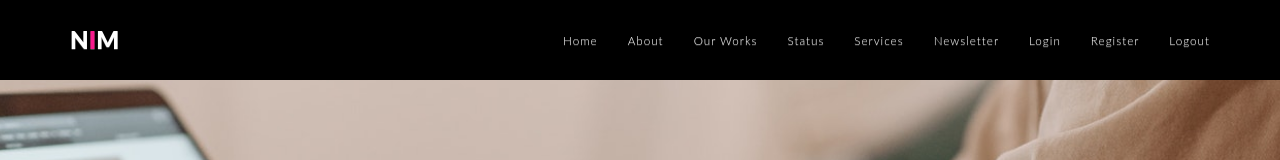
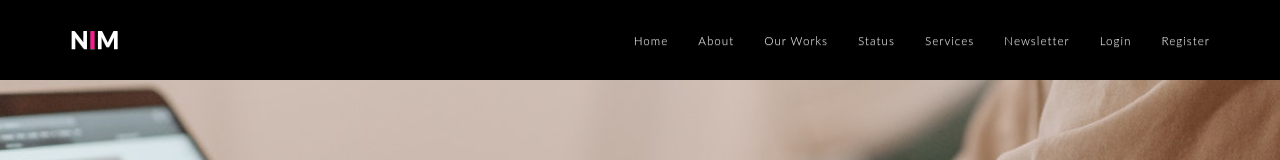
Before and after one commit to MiroslavIvanovCommits/marketplace-website, a React (Create React App) app: page / in a window 1280 px wide. Shown: the top 160 px of the page. Built offline with nearby package versions, Linux system fonts and the light colour scheme.

Commit message:
Split navbar for users and guests

```diff
--- a/src/components/Header/Header.js
+++ b/src/components/Header/Header.js
@@ -1,6 +1,20 @@
 import { Link } from "react-router-dom";
+import { useContext } from "react";
+import { AuthContext } from "../../contexts/AuthContext.js";
 
 const Header = () => {
+  const { user } = useContext(AuthContext);
+
+  let guestNavigation = (
+    <>
+      <li><Link to="/login" className="button">Login</Link></li>
+      <li><Link to="/register" className="button">Register</Link></li>
+    </>
+  );
+  let userNavigation = (
+      <li><Link to="/logout" className="button">Logout</Link></li>
+  );
+
   return (
     <nav className=" nim-menu navbar navbar-default navbar-fixed-top">
       <div className="container">
@@ -20,14 +34,14 @@ const Header = () => {
             <li><Link to="/" className="button">Home</Link></li>
             <li><Link to="/about" className="button">About</Link></li>
             <li><Link to="/work" className="button">Our Works</Link></li>
-            {/* <li><Link to="/team" className="button">Team</Link></li>
-            <li><Link to="/inspiration" className="button">Inspiration</Link></li> */}
             <li><Link to="/stats" className="button">Status</Link></li>
             <li><Link to="/services" className="button">Services</Link></li>
             <li><Link to="/newsletter" className="button">Newsletter</Link></li>
-            <li><Link to="/login" className="button">Login</Link></li>
-            <li><Link to="/register" className="button">Register</Link></li>
-            <li><Link to="/logout" className="button">Logout</Link></li>
+
+            {user.email
+              ? userNavigation
+              : guestNavigation
+            }
           </ul>
         </div>
       </div>
```
